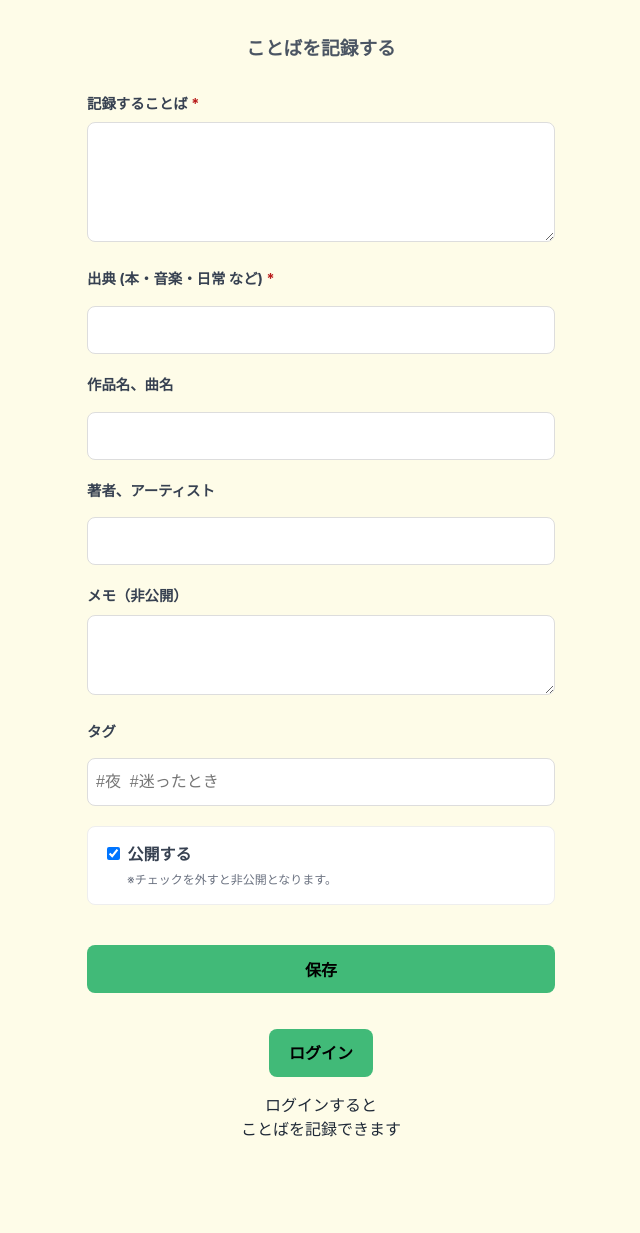
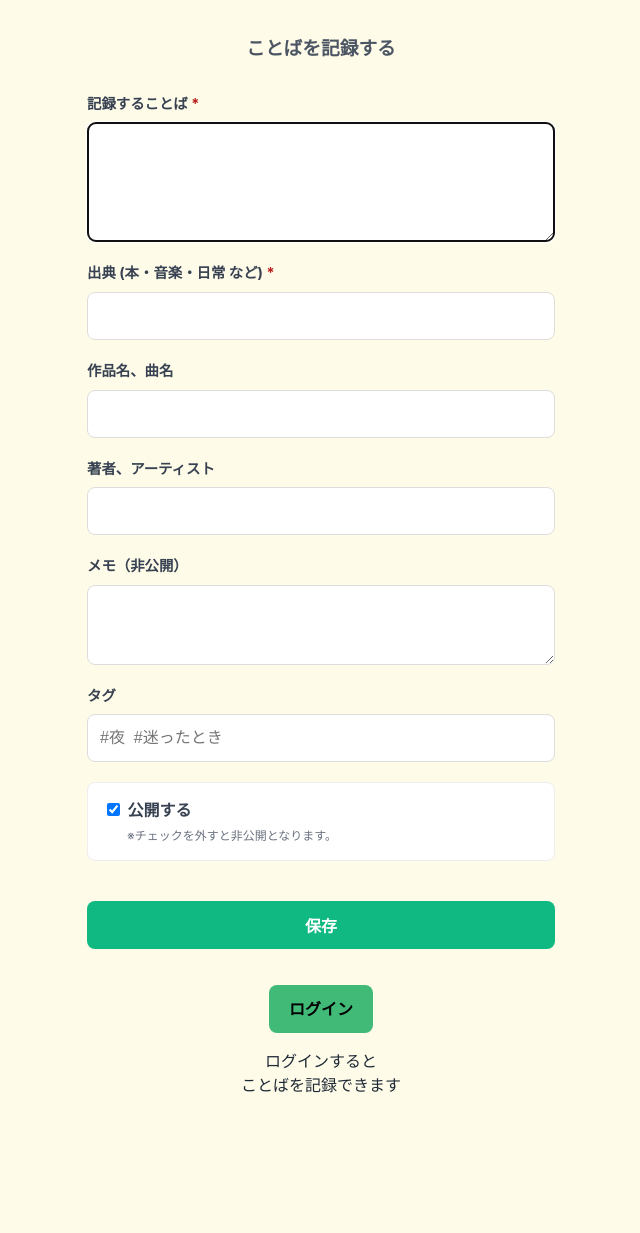
Before and after one commit to Sayaka-Higasa/Kotoba-Trace, a Django app: page /words/words/record in a window 1280 px wide. Shown: the part 86-1319 px from the top of the page, without its empty margins (319-959 px from the left). After the commit the page ends 1179 px from the top, so only its background shows below. Run offline with Django 5.2, Linux system fonts and the light colour scheme.

Commit message:
記録画面でボタン制御

```diff
--- a/words/templates/words/record.html
+++ b/words/templates/words/record.html
@@ -5,6 +5,7 @@
 {% block extra_css %}
 <style>
     .form-container {
+        width: 92% !important;
         max-width: 500px;
         margin: 0 auto;
         padding: 1rem;
@@ -24,13 +25,14 @@
     }
 
     .form-input {
-        width: 100%;
-        box-sizing: border-box;
-        padding: 12px;
-        font-size: 15px;
-        border: 1px solid #ddd;
-        border-radius: 8px;
-        color: #333;
+        width: 100% !important;
+        box-sizing: border-box !important;
+        padding: 12px !important;
+        font-size: 16px !important;
+        border: 1px solid #ddd !important;
+        border-radius: 8px !important;
+        color: #333 !important;
+        display: block !important;
     }
 
     textarea.form-input {
@@ -39,11 +41,14 @@
 
     .save-btn {
         width: 100% !important;
-    display: block;
-    padding: 0.75rem;
-    font-weight: bold;
-    font-size: 1rem;
-    border-radius: 0.5rem;
+        display: block !important;
+        padding: 0.75rem !important;
+        font-weight: bold !important;
+        font-size: 1rem !important;
+        border-radius: 0.5rem !important;
+        border: none !important;
+        background-color: #10b981 !important; /* 保存ボタンは緑 */
+        color: white !important;
     }
 
     .errorlist {
@@ -64,17 +69,17 @@
     <h3 style="text-align: center; color: #4b5563; margin-bottom: 30px;">ことばを記録する</h3>
 
     {% if success_message %}
-    <p style = "color: #41ba78; font-weight: bold; text-align:center; margin-bottom: 20px">
+    <p style="color: #41ba78; font-weight: bold; text-align:center; margin-bottom: 20px">
         {{ success_message }}
     </p>
     {% endif %}
 
-    <form method="POST">
+    <form method="POST" id="record-form">
         {% csrf_token %}
 
         <div class="form-group">
             <label class="form-label">記録することば <span style="color:#b91c1c;">*</span></label>
-            <textarea name="content" class="form-input" style="height:120px;">{{ form.content.value | default:""}}</textarea>
+            <textarea name="content" id="id_content" class="form-input" style="height:120px;" required autofocus>{{ form.content.value | default:""}}</textarea>
             {% if form.content.errors %}
                 <ul class="errorlist">
                     {% for error in form.content.errors %}
@@ -86,7 +91,7 @@
 
         <div class="form-group">
             <label class="form-label">出典 (本・音楽・日常 など) <span style="color:#b91c1c;">*</span></label>
-            <input type="text" name="source_type" class="form-input" value="{{ form.source_type.value |default:"" }}">
+            <input type="text" name="source_type" class="form-input" value="{{ form.source_type.value | default:"" }}" required>
             {% if form.source_type.errors %}
                 <ul class="errorlist">
                     {% for error in form.source_type.errors %}
@@ -98,22 +103,22 @@
 
         <div class="form-group">
             <label class="form-label">作品名、曲名</label>
-            <input type="text" name="source_title" class="form-input">
+            <input type="text" name="source_title" class="form-input" value="{{ form.source_title.value|default:'' }}">
         </div>
 
         <div class="form-group">
             <label class="form-label">著者、アーティスト</label>
-            <input type="text" name="source_creator" class="form-input">
+            <input type="text" name="source_creator" class="form-input" value="{{ form.source_creator.value|default:'' }}">
         </div>
 
         <div class="form-group">
             <label class="form-label">メモ（非公開）</label>
-            <textarea name="memo" class="form-input" style="height: 80px;"></textarea>
+            <textarea name="memo" class="form-input" style="height: 80px;">{{ form.memo.value|default:'' }}</textarea>
         </div>
 
         <div class="form-group">
             <label class="form-label">タグ</label>
-            <input type="text" name="tags" class="form-input" placeholder="#夜  #迷ったとき">
+            <input type="text" name="tags" class="form-input" placeholder="#夜  #迷ったとき" value="{{ form.tags.value|default:'' }}">
         </div>
 
         <div class="form-group" style="background: #fff; padding: 15px; border-radius: 8px; border: 1px solid #eee;">
@@ -122,11 +127,8 @@
             <p style="font-size: 12px; color: #6b7280; margin: 5px 0 0 24px;">※チェックを外すと非公開となります。</p>
         </div>
 
-
-
-
         <div style="margin-top: 40px;">
-            <button type="submit" class="btn btn-primary save-btn">
+            <button type="submit" id="save-btn" class="btn btn-primary save-btn">
                 保存
             </button>
         </div>
@@ -134,4 +136,29 @@
 </div>
 
 {% include "nav.html" %}
+
+<script>
+document.addEventListener('DOMContentLoaded', function() {
+    const firstInput = document.getElementById('id_content');
+    const form = document.getElementById('record-form');
+    const saveBtn = document.getElementById('save-btn');
+
+    if (firstInput) {
+        setTimeout(() => {
+            firstInput.focus();
+        }, 300);
+    }
+
+    if (form && saveBtn) {
+        form.addEventListener('submit', function() {
+            if (form.checkValidity()) {
+                saveBtn.innerText = '保存中...';
+                saveBtn.style.opacity = '0.7';
+                saveBtn.style.pointerEvents = 'none';
+                saveBtn.style.cursor = 'not-allowed';
+            }
+        });
+    }
+});
+</script>
 {% endblock %}
```
Lines whose indentation alone changed are shown as unchanged.
